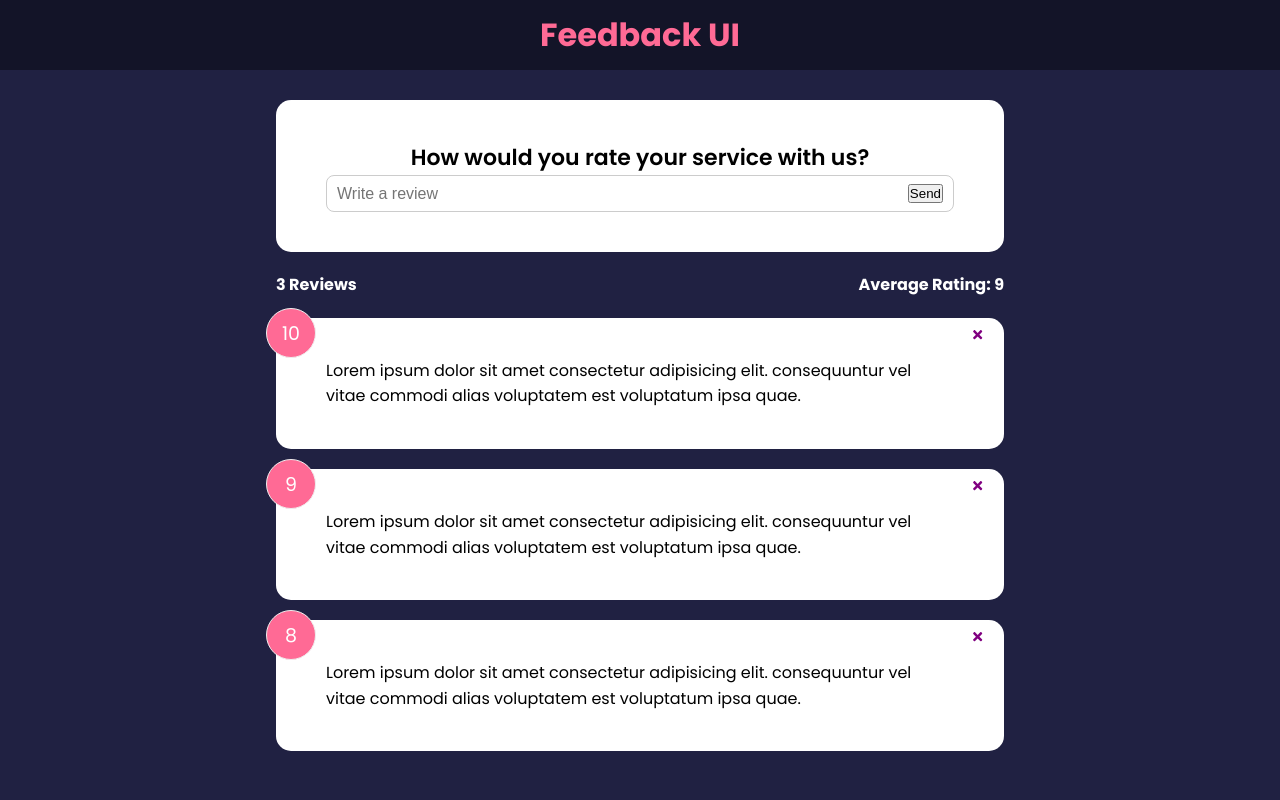
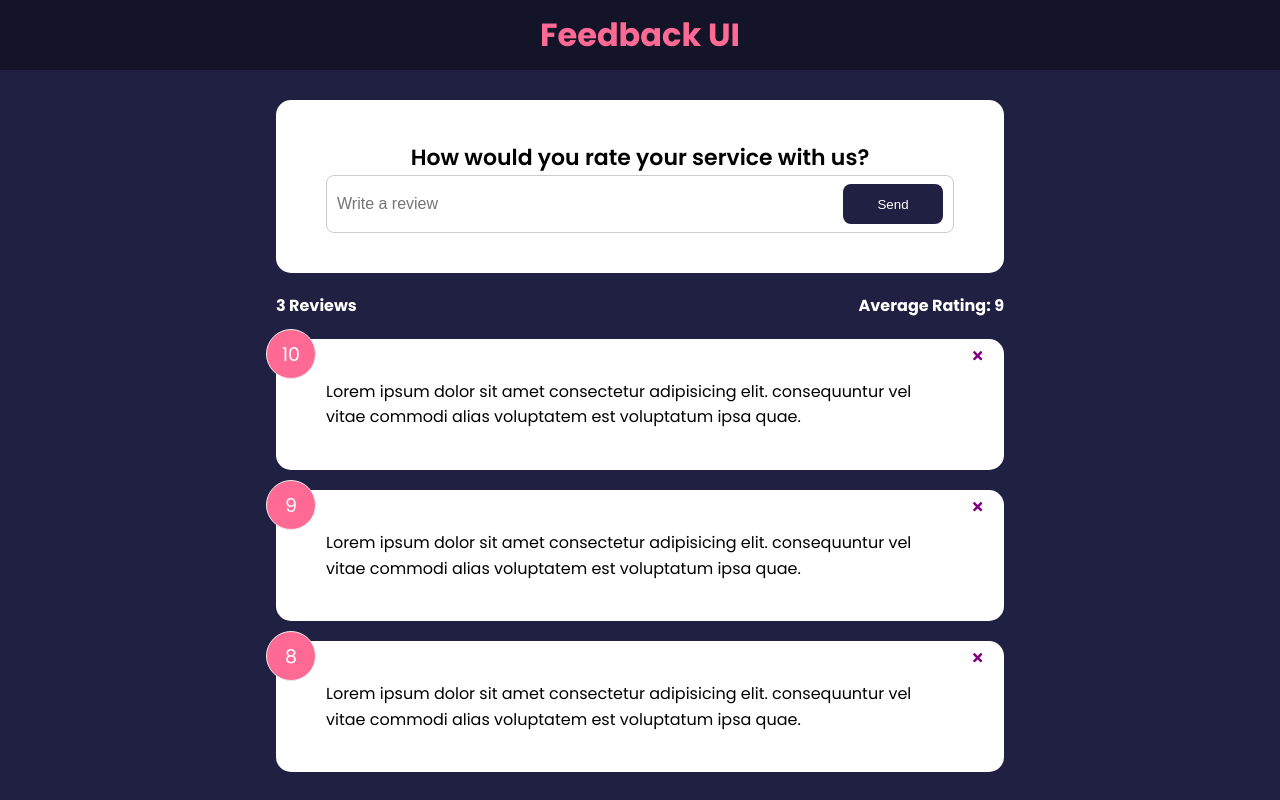
Before and after one commit to iamahless/Feedback-App, a React (Create React App) app: page / in a window 1280 px wide. Built offline with nearby package versions, Linux system fonts and the light colour scheme.

Commit message:
Button component

```diff
--- a/src/components/FeedbackForm.jsx
+++ b/src/components/FeedbackForm.jsx
@@ -1,4 +1,5 @@
 import { useState } from "react";
+import Button from "./shared/Button";
 import Card from "./shared/Card";
 
 function FeedbackForm() {
@@ -20,7 +21,7 @@
             placeholder="Write a review"
             value={text}
           />
-          <button type="submit">Send</button>
+          <Button type="submit">Send</Button>
         </div>
       </form>
     </Card>
--- /dev/null
+++ b/src/components/shared/Button.jsx
@@ -0,0 +1,23 @@
+import PropTypes from "prop-types";
+
+function Button({ children, version, type, isDisabled }) {
+  return (
+    <button type={type} disabled={isDisabled} className={`btn btn-${version}`}>
+      {children}
+    </button>
+  );
+}
+
+Button.defaultProps = {
+  version: "primary",
+  type: "button",
+  isDisabled: false,
+};
+
+Button.propTypes = {
+  children: PropTypes.node.isRequired,
+  version: PropTypes.string,
+  type: PropTypes.string,
+  isDisabled: PropTypes.bool,
+};
+export default Button;
```
